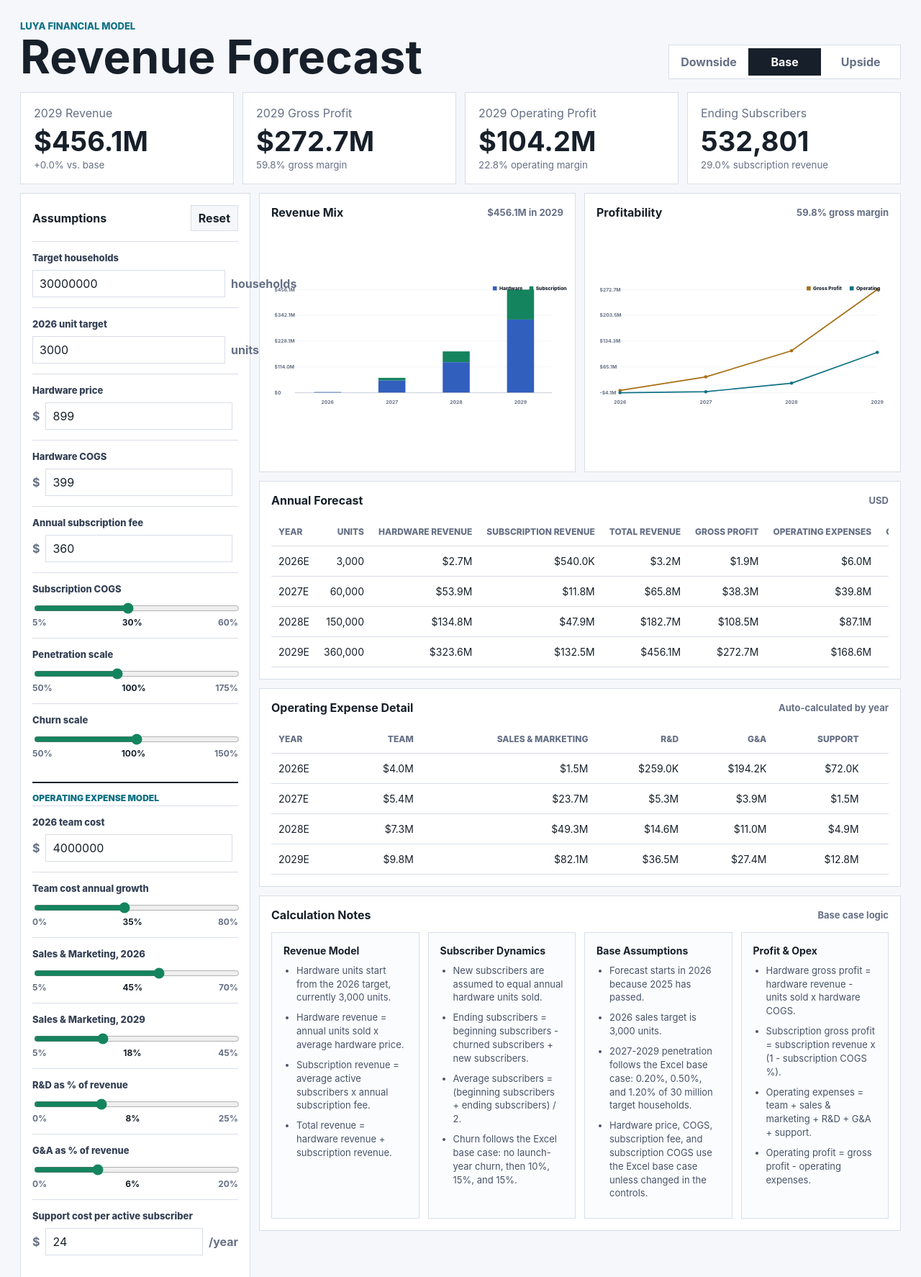
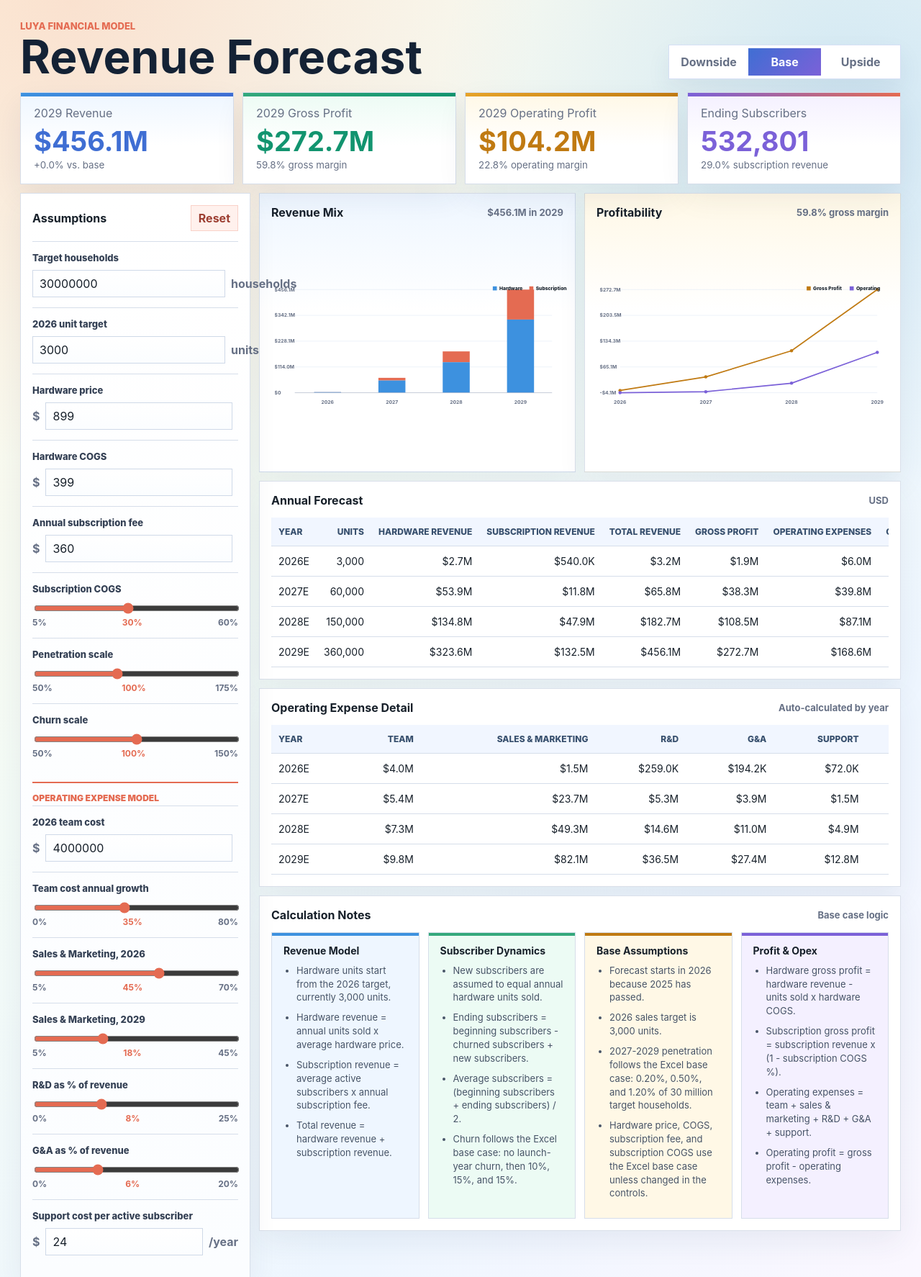
Before and after one commit to fracicsowang/luya-revenue-forecast, a plain HTML site: page index.html in a window 1280 px wide. Shown: the top 1774 px of the page at 72% size. Drawn offline with Linux system fonts and the light colour scheme.

Commit message:
Add colorful dashboard styling

```diff
--- a/app.js
+++ b/app.js
@@ -260,11 +260,11 @@ function drawProfitChart(rows) {
   svg.insertAdjacentHTML("beforeend", `<path class="operating-line" d="${linePath(rows, "operatingProfit", maxValue, minValue, width, height, margin)}"></path>`);
   rows.forEach((row, index) => {
     const x = margin.left + index * ((width - margin.left - margin.right) / (rows.length - 1));
-    svg.insertAdjacentHTML("beforeend", `<circle cx="${x}" cy="${y(row.grossProfit)}" r="4" fill="#a66f14"></circle>`);
-    svg.insertAdjacentHTML("beforeend", `<circle cx="${x}" cy="${y(row.operatingProfit)}" r="4" fill="#0f7285"></circle>`);
+    svg.insertAdjacentHTML("beforeend", `<circle cx="${x}" cy="${y(row.grossProfit)}" r="4" fill="#c07a12"></circle>`);
+    svg.insertAdjacentHTML("beforeend", `<circle cx="${x}" cy="${y(row.operatingProfit)}" r="4" fill="#7b61d8"></circle>`);
   });
-  svg.insertAdjacentHTML("beforeend", `<rect x="${width - 202}" y="16" width="10" height="10" fill="#a66f14"></rect><text class="legend-text" x="${width - 186}" y="25">Gross Profit</text>`);
-  svg.insertAdjacentHTML("beforeend", `<rect x="${width - 96}" y="16" width="10" height="10" fill="#0f7285"></rect><text class="legend-text" x="${width - 80}" y="25">Operating</text>`);
+  svg.insertAdjacentHTML("beforeend", `<rect x="${width - 202}" y="16" width="10" height="10" fill="#c07a12"></rect><text class="legend-text" x="${width - 186}" y="25">Gross Profit</text>`);
+  svg.insertAdjacentHTML("beforeend", `<rect x="${width - 96}" y="16" width="10" height="10" fill="#7b61d8"></rect><text class="legend-text" x="${width - 80}" y="25">Operating</text>`);
 }
 
 function renderTable(rows) {
--- a/styles.css
+++ b/styles.css
@@ -2,14 +2,23 @@
   color-scheme: light;
   --ink: #17202a;
   --muted: #667085;
-  --line: #d8dde7;
+  --line: #d6deea;
   --surface: #ffffff;
-  --soft: #f5f7fb;
-  --green: #14845f;
-  --teal: #0f7285;
-  --blue: #315fbd;
-  --red: #b44545;
-  --amber: #a66f14;
+  --soft: #f6f8fc;
+  --green: #12946f;
+  --teal: #0a8aa1;
+  --blue: #3f6ed3;
+  --red: #c54f55;
+  --amber: #c07a12;
+  --coral: #e46b52;
+  --violet: #7b61d8;
+  --mint: #34a87c;
+  --sky: #3d91df;
+  --rose-soft: #fff1ed;
+  --mint-soft: #ecfbf4;
+  --sky-soft: #eef6ff;
+  --gold-soft: #fff8e6;
+  --violet-soft: #f4f0ff;
 }
 
 * {
@@ -18,7 +27,10 @@
 
 body {
   margin: 0;
-  background: var(--soft);
+  background:
+    radial-gradient(circle at 8% 0%, rgba(228, 107, 82, 0.16), transparent 30%),
+    radial-gradient(circle at 92% 8%, rgba(61, 145, 223, 0.18), transparent 28%),
+    linear-gradient(135deg, #fff8e6 0%, #f3fbf7 38%, #eef6ff 72%, #fbf7ff 100%);
   color: var(--ink);
   font-family: Inter, ui-sans-serif, system-ui, -apple-system, BlinkMacSystemFont, "Segoe UI", sans-serif;
 }
@@ -44,7 +56,7 @@ input {
 
 .eyebrow {
   margin: 0 0 5px;
-  color: var(--teal);
+  color: var(--coral);
   font-size: 13px;
   font-weight: 800;
   letter-spacing: 0;
@@ -58,6 +70,7 @@ h2 {
 }
 
 h1 {
+  color: #142235;
   font-size: clamp(34px, 6vw, 64px);
   line-height: 0.95;
 }
@@ -71,8 +84,9 @@ h2 {
   grid-template-columns: repeat(3, 1fr);
   gap: 4px;
   padding: 4px;
-  border: 1px solid var(--line);
+  border: 1px solid rgba(63, 110, 211, 0.22);
   background: var(--surface);
+  box-shadow: 0 14px 32px rgba(48, 74, 109, 0.08);
 }
 
 .scenario-button,
@@ -90,7 +104,7 @@ h2 {
 }
 
 .scenario-button.active {
-  background: var(--ink);
+  background: linear-gradient(135deg, var(--blue), var(--violet));
   color: #fff;
 }
 
@@ -102,10 +116,53 @@ h2 {
 }
 
 .metric {
+  position: relative;
+  overflow: hidden;
   min-height: 112px;
   padding: 18px;
   border: 1px solid var(--line);
   background: var(--surface);
+  box-shadow: 0 16px 38px rgba(37, 57, 92, 0.08);
+}
+
+.metric::before {
+  content: "";
+  position: absolute;
+  inset: 0 0 auto;
+  height: 5px;
+  background: var(--blue);
+}
+
+.metric:nth-child(1) {
+  background: linear-gradient(180deg, var(--sky-soft), #ffffff 58%);
+}
+
+.metric:nth-child(1)::before {
+  background: linear-gradient(90deg, var(--sky), var(--blue));
+}
+
+.metric:nth-child(2) {
+  background: linear-gradient(180deg, var(--mint-soft), #ffffff 58%);
+}
+
+.metric:nth-child(2)::before {
+  background: linear-gradient(90deg, var(--mint), var(--green));
+}
+
+.metric:nth-child(3) {
+  background: linear-gradient(180deg, var(--gold-soft), #ffffff 58%);
+}
+
+.metric:nth-child(3)::before {
+  background: linear-gradient(90deg, #e6a329, var(--amber));
+}
+
+.metric:nth-child(4) {
+  background: linear-gradient(180deg, var(--violet-soft), #ffffff 58%);
+}
+
+.metric:nth-child(4)::before {
+  background: linear-gradient(90deg, var(--violet), var(--coral));
 }
 
 .metric span,
@@ -121,6 +178,22 @@ h2 {
   line-height: 1;
 }
 
+.metric:nth-child(1) strong {
+  color: var(--blue);
+}
+
+.metric:nth-child(2) strong {
+  color: var(--green);
+}
+
+.metric:nth-child(3) strong {
+  color: var(--amber);
+}
+
+.metric:nth-child(4) strong {
+  color: var(--violet);
+}
+
 .workspace {
   display: grid;
   grid-template-columns: 320px minmax(0, 1fr);
@@ -133,14 +206,16 @@ h2 {
 .chart-panel,
 .table-panel,
 .notes-panel {
-  border: 1px solid var(--line);
+  border: 1px solid rgba(86, 116, 158, 0.22);
   background: var(--surface);
+  box-shadow: 0 16px 38px rgba(37, 57, 92, 0.07);
 }
 
 .controls {
   position: sticky;
   top: 16px;
   padding: 16px;
+  background: linear-gradient(180deg, #ffffff 0%, #fbfdff 100%);
 }
 
 .panel-heading {
@@ -159,9 +234,9 @@ h2 {
 
 .ghost-button {
   padding: 7px 10px;
-  border: 1px solid var(--line);
-  background: var(--soft);
-  color: var(--ink);
+  border: 1px solid rgba(228, 107, 82, 0.24);
+  background: var(--rose-soft);
+  color: #9d3f32;
   font-weight: 700;
 }
 
@@ -173,8 +248,8 @@ h2 {
 .section-label {
   margin: 18px 0 0;
   padding: 13px 0 3px;
-  border-top: 2px solid var(--ink);
-  color: var(--teal);
+  border-top: 2px solid var(--coral);
+  color: var(--coral);
   font-size: 12px;
   font-weight: 900;
   letter-spacing: 0;
@@ -206,14 +281,14 @@ input[type="number"] {
   min-width: 0;
   height: 38px;
   padding: 7px 9px;
-  border: 1px solid var(--line);
-  background: #fff;
+  border: 1px solid #cfd9e8;
+  background: linear-gradient(180deg, #ffffff, #fbfdff);
   color: var(--ink);
 }
 
 input[type="range"] {
   width: 100%;
-  accent-color: var(--green);
+  accent-color: var(--coral);
 }
 
 .range-meta {
@@ -226,7 +301,7 @@ input[type="range"] {
 }
 
 .range-meta output {
-  color: var(--ink);
+  color: var(--coral);
 }
 
 .dashboard {
@@ -243,6 +318,14 @@ input[type="range"] {
   min-width: 0;
 }
 
+.chart-panel:nth-child(1) {
+  background: linear-gradient(180deg, var(--sky-soft), #ffffff 42%);
+}
+
+.chart-panel:nth-child(2) {
+  background: linear-gradient(180deg, var(--gold-soft), #ffffff 42%);
+}
+
 .notes-panel {
   grid-column: 1 / -1;
 }
@@ -254,10 +337,52 @@ input[type="range"] {
 }
 
 .note-card {
+  position: relative;
+  overflow: hidden;
   min-height: 230px;
   padding: 16px;
   border: 1px solid var(--line);
   background: #fbfcfe;
+}
+
+.note-card::before {
+  content: "";
+  position: absolute;
+  inset: 0 0 auto;
+  height: 4px;
+  background: var(--blue);
+}
+
+.note-card:nth-child(1) {
+  background: var(--sky-soft);
+}
+
+.note-card:nth-child(1)::before {
+  background: var(--sky);
+}
+
+.note-card:nth-child(2) {
+  background: var(--mint-soft);
+}
+
+.note-card:nth-child(2)::before {
+  background: var(--mint);
+}
+
+.note-card:nth-child(3) {
+  background: var(--gold-soft);
+}
+
+.note-card:nth-child(3)::before {
+  background: var(--amber);
+}
+
+.note-card:nth-child(4) {
+  background: var(--violet-soft);
+}
+
+.note-card:nth-child(4)::before {
+  background: var(--violet);
 }
 
 .note-card h3 {
@@ -316,7 +441,8 @@ td:first-child {
 }
 
 th {
-  color: var(--muted);
+  color: #38506e;
+  background: #f1f6ff;
   font-size: 12px;
   font-weight: 800;
   text-transform: uppercase;
@@ -336,16 +462,16 @@ td {
 }
 
 .grid-line {
-  stroke: #e8ebf1;
+  stroke: #dfe8f4;
   stroke-width: 1;
 }
 
 .hardware-bar {
-  fill: var(--blue);
+  fill: var(--sky);
 }
 
 .subscription-bar {
-  fill: var(--green);
+  fill: var(--coral);
 }
 
 .gross-line {
@@ -356,7 +482,7 @@ td {
 
 .operating-line {
   fill: none;
-  stroke: var(--teal);
+  stroke: var(--violet);
   stroke-width: 3;
 }
 
```
